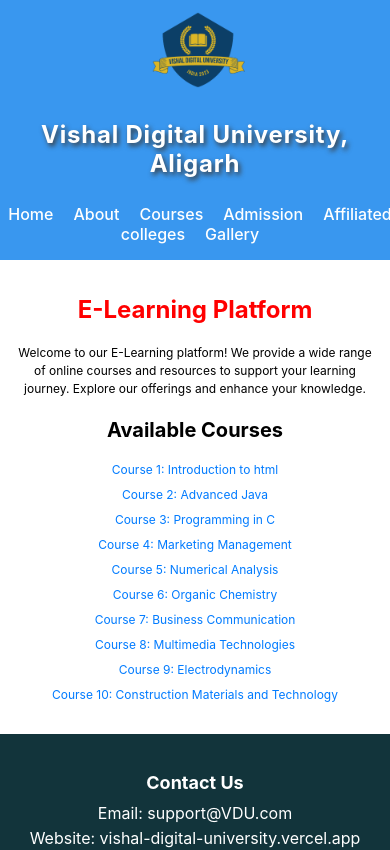
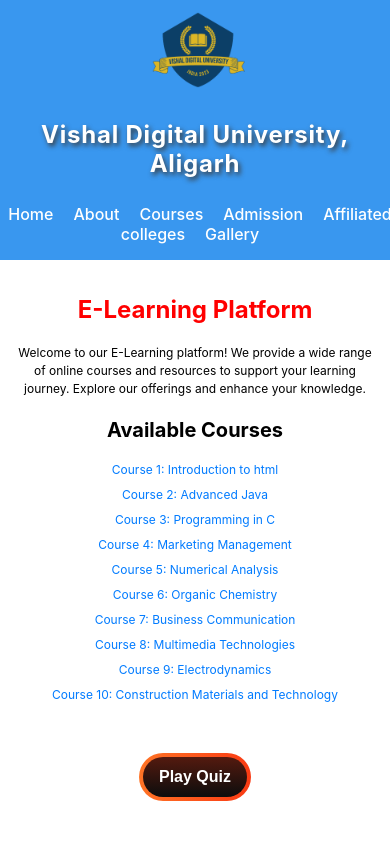
Before and after one commit to vishal02527/fully-react-college-website, a React (Create React App) app: page /e-learning in a window 390 px wide. Shown: the top 850 px of the page. Built offline with nearby package versions, Linux system fonts and the light colour scheme; a web font is replaced by a local one.

Commit message:
quiz button implemented

```diff
--- a/src/components/College Portals/E-learning/E-Learning.jsx
+++ b/src/components/College Portals/E-learning/E-Learning.jsx
@@ -66,6 +66,11 @@
             </Link>
           </li>
         </ul>
+        <div className={styles.quizDiv}>
+          <a href="https://playquizwithvishal.netlify.app/" target="_blank">
+            <button className={styles.quizBtn}>Play Quiz</button>
+          </a>
+        </div>
       </div>
     </>
   );
--- a/src/components/College Portals/E-learning/E-Learning.module.css
+++ b/src/components/College Portals/E-learning/E-Learning.module.css
@@ -1,5 +1,6 @@
 .eLearning {
   padding: 20px;
+  margin-bottom: 50px;
 }
 
 .eLearning h2 {
@@ -40,6 +41,95 @@
   text-decoration: underline;
 }
 
+.eLearning .quizDiv{
+  margin-top: 50px;
+}
+
+.eLearning .quizDiv .quizBtn {
+  background-color: initial;
+  background-image: none;
+  border-style: none;
+  box-sizing: border-box;
+  color: #fff;
+  cursor: pointer;
+  font-family: Eina01,sans-serif;
+  font-size: 16px;
+  font-weight: 800;
+  justify-content: center;
+  outline: none;
+  padding: 19px 26px;
+  position: relative;
+  text-align: center;
+  vertical-align: middle;
+  z-index: 0;
+}
+
+.eLearning .quizDiv .quizBtn:before,
+.quizBtn:after {
+  border-radius: 80px;
+}
+
+.eLearning .quizDiv .quizBtn:before {
+  background-image: linear-gradient(92.83deg, #ff7426 0, #f93a13 100%);
+  content: "";
+  display: block;
+  height: 100%;
+  left: 0;
+  overflow: hidden;
+  position: absolute;
+  top: 0;
+  width: 100%;
+  z-index: -2;
+}
+
+.eLearning .quizDiv .quizBtn:after {
+  background-image: linear-gradient(#541a0f 0, #0c0d0d 100%);
+  bottom: 4px;
+  content: "";
+  display: block;
+  left: 4px;
+  overflow: hidden;
+  position: absolute;
+  right: 4px;
+  top: 4px;
+  transition: all 100ms ease-out;
+  z-index: -1;
+}
+
+.eLearning .quizDiv .quizBtn:hover:not(:disabled):before {
+  background: linear-gradient(92.83deg, rgb(255, 116, 38) 0%, rgb(249, 58, 19) 100%);
+}
+
+.eLearning .quizDiv .quizBtn:hover:not(:disabled):after {
+  bottom: 0;
+  left: 0;
+  right: 0;
+  top: 0;
+  transition-timing-function: ease-in;
+  opacity: 0;
+}
+
+.eLearning .quizDiv .quizBtn:active:not(:disabled) {
+  color: #ccc;
+}
+
+.eLearning .quizDiv .quizBtn:active:not(:disabled):before {
+  background-image: linear-gradient(0deg, rgba(0, 0, 0, .2), rgba(0, 0, 0, .2)), linear-gradient(92.83deg, #ff7426 0, #f93a13 100%);
+}
+
+.eLearning .quizDiv .quizBtn:active:not(:disabled):after {
+  background-image: linear-gradient(#541a0f 0, #0c0d0d 100%);
+  bottom: 4px;
+  left: 4px;
+  right: 4px;
+  top: 4px;
+}
+
+.eLearning .quizDiv .quizBtn:disabled {
+  cursor: default;
+  opacity: .24;
+}
+
 @media screen and (max-width: 600px) {
   .eLearning {
     padding: 15px;
@@ -56,4 +146,8 @@
   .eLearning .coursesList a {
     font-size: 12px;
   }
+
+  .eLearning .quizDiv .quizBtn {
+    padding: 15px 20px;
+  }
 }
--- a/src/components/Footer/Feedback.jsx
+++ b/src/components/Footer/Feedback.jsx
@@ -10,11 +10,15 @@
   const [facility, setFacility] = useState("");
   const [experience, setExperience] = useState("");
 
-  const handleSubmitFeedback = () => {
+  const handleSubmitFeedback = (e) => {
+    e.preventDefault();
     if (name && email && phone && role && facility && experience) {
       // All required fields are filled
       setSubmitted(true);
+
     }
+    console.log(phone);
+    console.log(email);
   };
 
   return (
@@ -307,7 +311,7 @@
                 ></textarea>
               </div>
               <div class={styles.formGroup}>
-                <button onClick={handleSubmitFeedback} className={styles.btn}>
+                <button onClick={(e) => handleSubmitFeedback} className={styles.btn}>
                   Submit
                 </button>
               </div>
```
